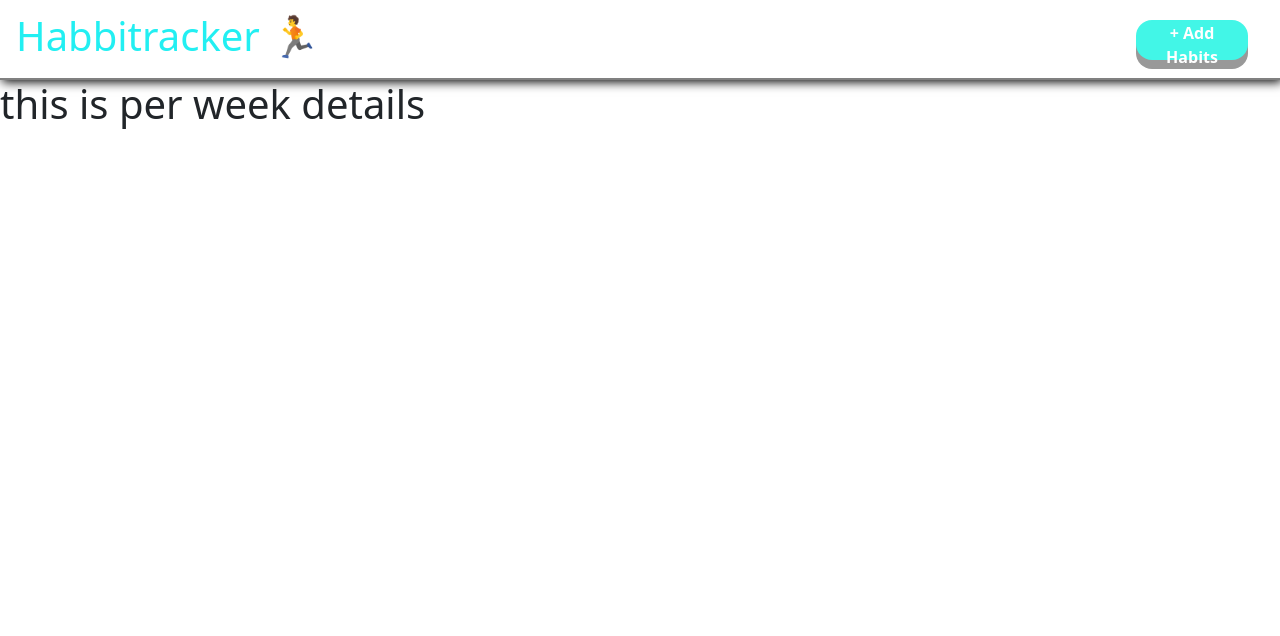
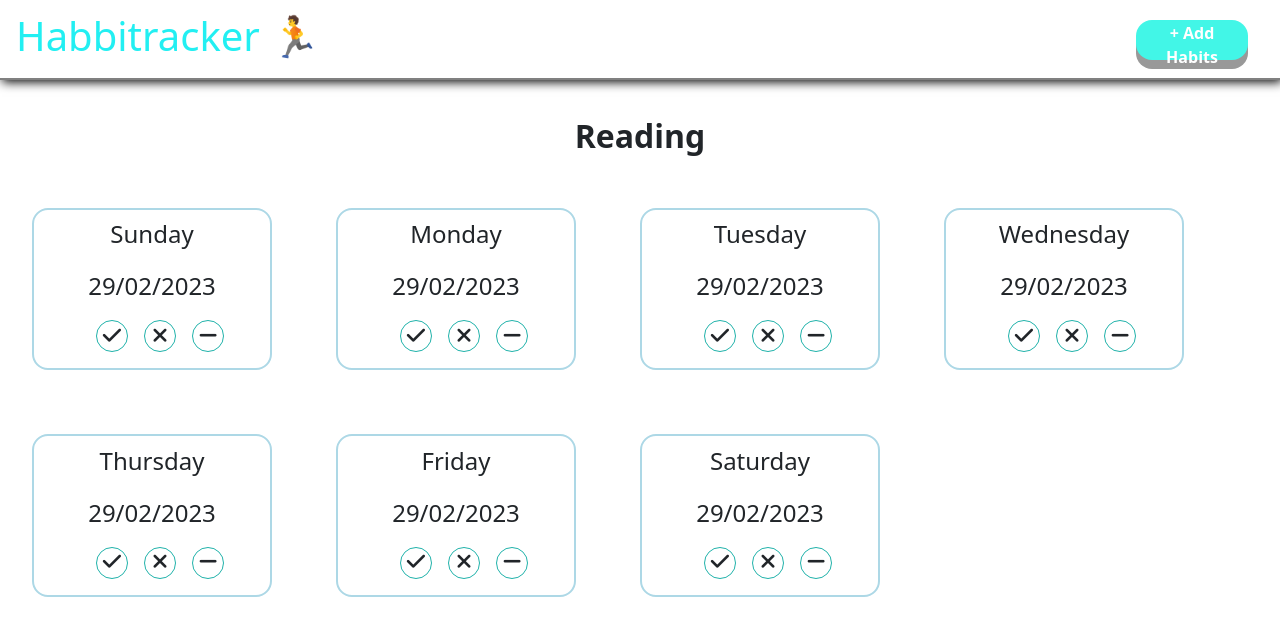
Before and after one commit to prakashdeep2902/habit-tracker, a React (Create React App) app: page /week-details in a window 1280 px wide. Shown: the top 636 px of the page. Built offline with nearby package versions, Linux system fonts and the light colour scheme.

Commit message:
view details commited

```diff
--- a/src/App.css
+++ b/src/App.css
@@ -140,3 +140,74 @@
     border-radius: .3rem;
     cursor: pointer;
 }
+/* css of habit details */
+
+
+.habitdetails_title{
+
+
+    display: flex;
+    justify-content: center;
+    align-items: center;
+    margin-top: 2rem;
+
+}
+.habitdetails_title p{
+
+  font-size: 2rem;
+  text-transform: capitalize;
+  font-weight: bold;
+}
+.all_week_days{
+
+    border: 2px solid lightblue;
+    display: inline-flex;
+    margin: 2rem;
+    flex-direction: column;
+    width: 15rem;
+    border-radius: 1rem;
+}
+.all_week_days .day{
+
+    display: flex;
+    align-items: center;
+    justify-content: center;
+    margin-top: 0.4rem;
+    text-transform: capitalize;
+    font-size: 1.5rem;
+}
+.all_week_days .date{
+
+    display: flex;
+    justify-content: center;
+    align-items: center;
+    font-size: 1.5rem;
+
+}
+.all_week_days .status{
+
+    display: flex;
+    justify-content: center;
+
+
+}
+.all_week_days .status .sign{
+
+    font-size: 1.3rem;
+    width: 2rem;
+    height: 2rem;
+    display: flex;
+    justify-content: center;
+    align-items: center  ;
+    border: 1px solid lightseagreen;
+    border-radius: 50%;
+    margin-left: 1rem;
+    margin-bottom: 1rem;
+
+}
+.all_week_days .status .sign:hover{
+
+    cursor: pointer;
+    background-color: rgb(92, 92, 231);
+    border: none;
+}
--- a/src/component/WeekDetials.js
+++ b/src/component/WeekDetials.js
@@ -1,10 +1,158 @@
 import React from 'react'
-
+import '../App.css'
 const WeekDetials = () => {
   return (
-    <div>
-      <h1>this is per week details</h1>
-    </div>
+    <>
+
+      <div className='container_habitdetails'>
+
+        <div className='habitdetails_title'>
+          <p>reading</p>
+        </div>
+        <div className='all_week_days'>
+          <div className='day'>
+            <p>sunday</p>
+          </div>
+          <div className='date'>
+            <p>29/02/2023</p>
+          </div>
+          <div className='status'>
+            <div className='sign'>
+              <i class="fa-solid fa-check"></i>
+            </div>
+            <div className='sign'>
+              <i class="fa-solid fa-xmark"></i>
+            </div>
+            <div className='sign'>
+              <i class="fa-solid fa-minus"></i>
+            </div>
+          </div>
+
+        </div>
+        <div className='all_week_days'>
+          <div className='day'>
+            <p>monday</p>
+          </div>
+          <div className='date'>
+            <p>29/02/2023</p>
+          </div>
+          <div className='status'>
+            <div className='sign'>
+              <i class="fa-solid fa-check"></i>
+            </div>
+            <div className='sign'>
+              <i class="fa-solid fa-xmark"></i>
+            </div>
+            <div className='sign'>
+              <i class="fa-solid fa-minus"></i>
+            </div>
+          </div>
+
+        </div>
+        <div className='all_week_days'>
+          <div className='day'>
+            <p>tuesday</p>
+          </div>
+          <div className='date'>
+            <p>29/02/2023</p>
+          </div>
+          <div className='status'>
+            <div className='sign'>
+              <i class="fa-solid fa-check"></i>
+            </div>
+            <div className='sign'>
+              <i class="fa-solid fa-xmark"></i>
+            </div>
+            <div className='sign'>
+              <i class="fa-solid fa-minus"></i>
+            </div>
+          </div>
+
+        </div>
+        <div className='all_week_days'>
+          <div className='day'>
+            <p>wednesday</p>
+          </div>
+          <div className='date'>
+            <p>29/02/2023</p>
+          </div>
+          <div className='status'>
+            <div className='sign'>
+              <i class="fa-solid fa-check"></i>
+            </div>
+            <div className='sign'>
+              <i class="fa-solid fa-xmark"></i>
+            </div>
+            <div className='sign'>
+              <i class="fa-solid fa-minus"></i>
+            </div>
+          </div>
+
+        </div>
+        <div className='all_week_days'>
+          <div className='day'>
+            <p>thursday</p>
+          </div>
+          <div className='date'>
+            <p>29/02/2023</p>
+          </div>
+          <div className='status'>
+            <div className='sign'>
+              <i class="fa-solid fa-check"></i>
+            </div>
+            <div className='sign'>
+              <i class="fa-solid fa-xmark"></i>
+            </div>
+            <div className='sign'>
+              <i class="fa-solid fa-minus"></i>
+            </div>
+          </div>
+
+        </div>
+        <div className='all_week_days'>
+          <div className='day'>
+            <p>friday</p>
+          </div>
+          <div className='date'>
+            <p>29/02/2023</p>
+          </div>
+          <div className='status'>
+            <div className='sign'>
+              <i class="fa-solid fa-check"></i>
+            </div>
+            <div className='sign'>
+              <i class="fa-solid fa-xmark"></i>
+            </div>
+            <div className='sign'>
+              <i class="fa-solid fa-minus"></i>
+            </div>
+          </div>
+
+        </div>
+        <div className='all_week_days'>
+          <div className='day'>
+            <p>saturday</p>
+          </div>
+          <div className='date'>
+            <p>29/02/2023</p>
+          </div>
+          <div className='status'>
+            <div className='sign'>
+              <i class="fa-solid fa-check"></i>
+            </div>
+            <div className='sign'>
+              <i class="fa-solid fa-xmark"></i>
+            </div>
+            <div className='sign'>
+              <i class="fa-solid fa-minus"></i>
+            </div>
+          </div>
+
+        </div>
+
+      </div>
+
+    </>
   )
 }
 
```
